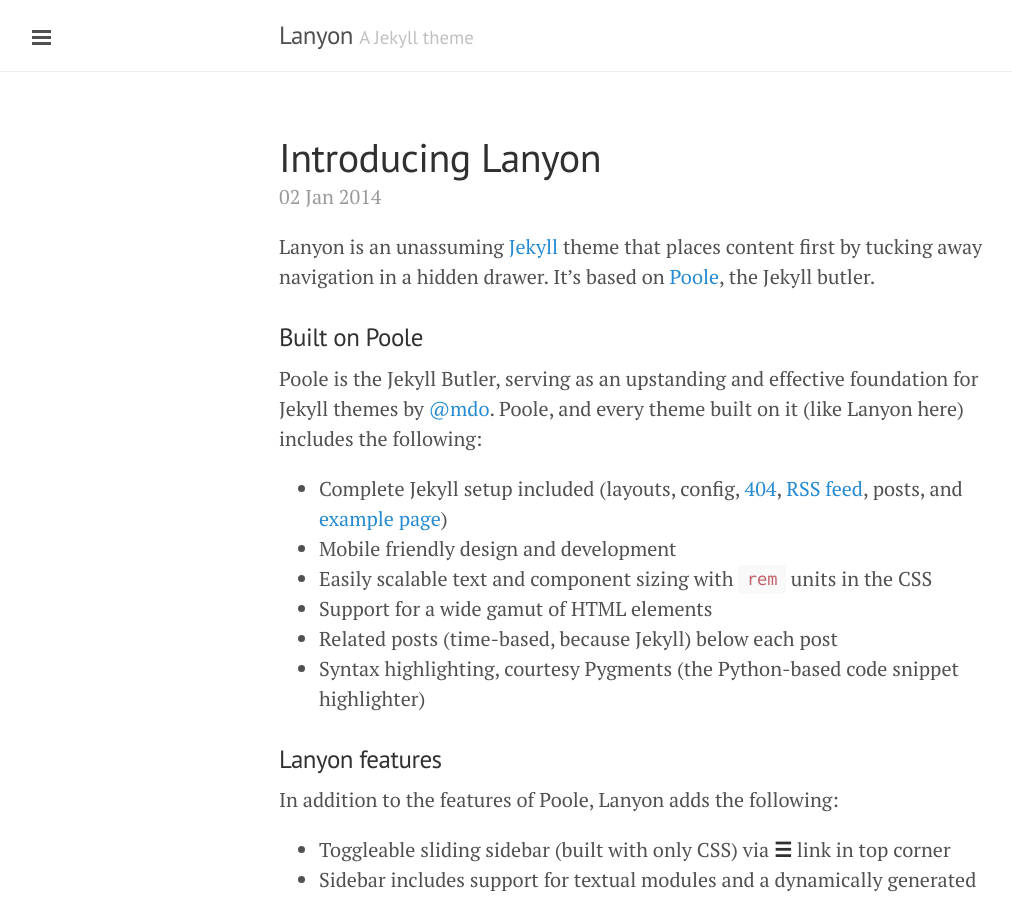
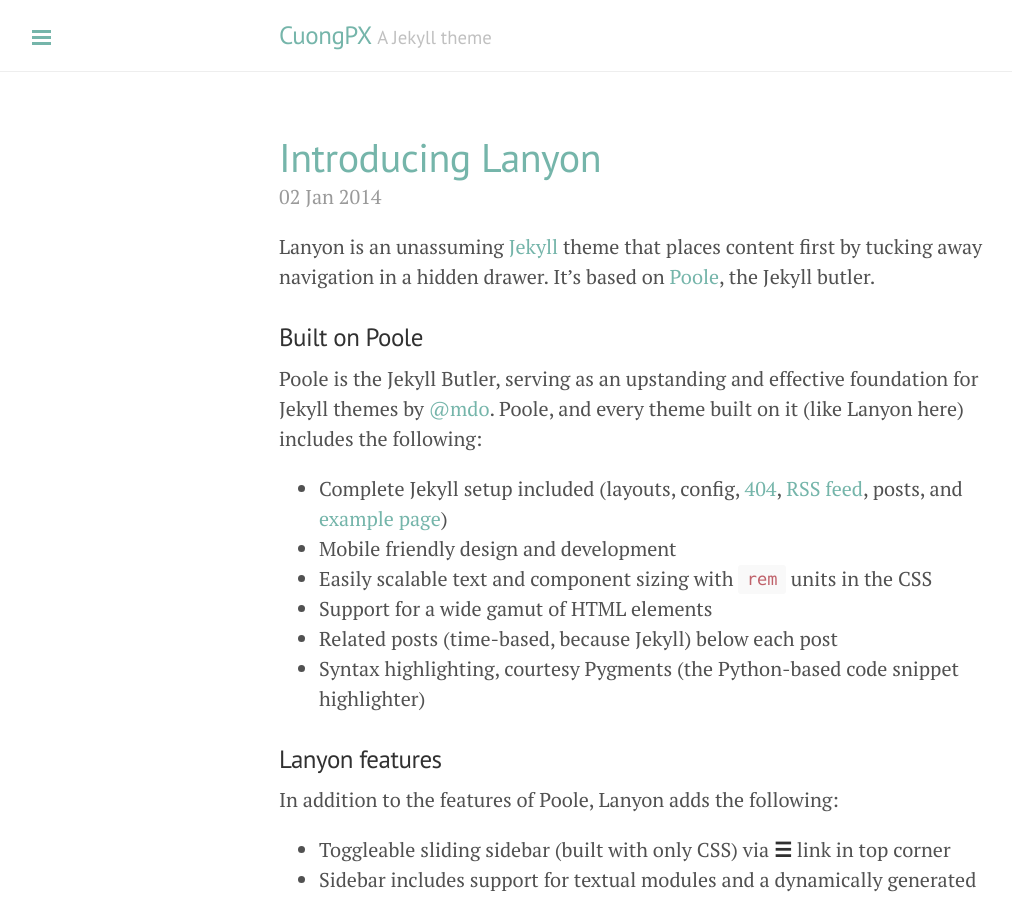
Before and after one commit to villahp/villahp.github.io, a Jekyll site: the page built from index.html, in a window 1280 px wide and 900 px high. Shown: the whole window, without its empty margins (1-1013 px from the left). Built offline with Jekyll 4.4.1, drawn with Linux system fonts in a browser that asks for light colours; Markdown is read by kramdown in place of the engine named in the settings; the list of posts is cut into pages by our own code.

Commit message:
update title

```diff
--- a/_config.yml
+++ b/_config.yml
@@ -6,13 +6,13 @@ pygments:         true
 permalink:        pretty
 
 # Setup
-title:            Lanyon
+title:            CuongPX
 tagline:          'A Jekyll theme'
 description:      'A reserved <a href="http://jekyllrb.com" target="_blank">Jekyll</a> theme that places the utmost gravity on content with a hidden drawer. Made by <a href="https://twitter.com/mdo" target="_blank">@mdo</a>.'
 url:              http://lanyon.getpoole.com
 
 author:
-  name:           'Mark Otto'
+  name:           'Cuong PX'
   url:            https://twitter.com/mdo
 
 paginate:         5
--- a/_layouts/default.html
+++ b/_layouts/default.html
@@ -3,7 +3,7 @@
 
   {% include head.html %}
 
-  <body>
+  <body class="theme-base-0c">
 
     {% include sidebar.html %}
 
```
